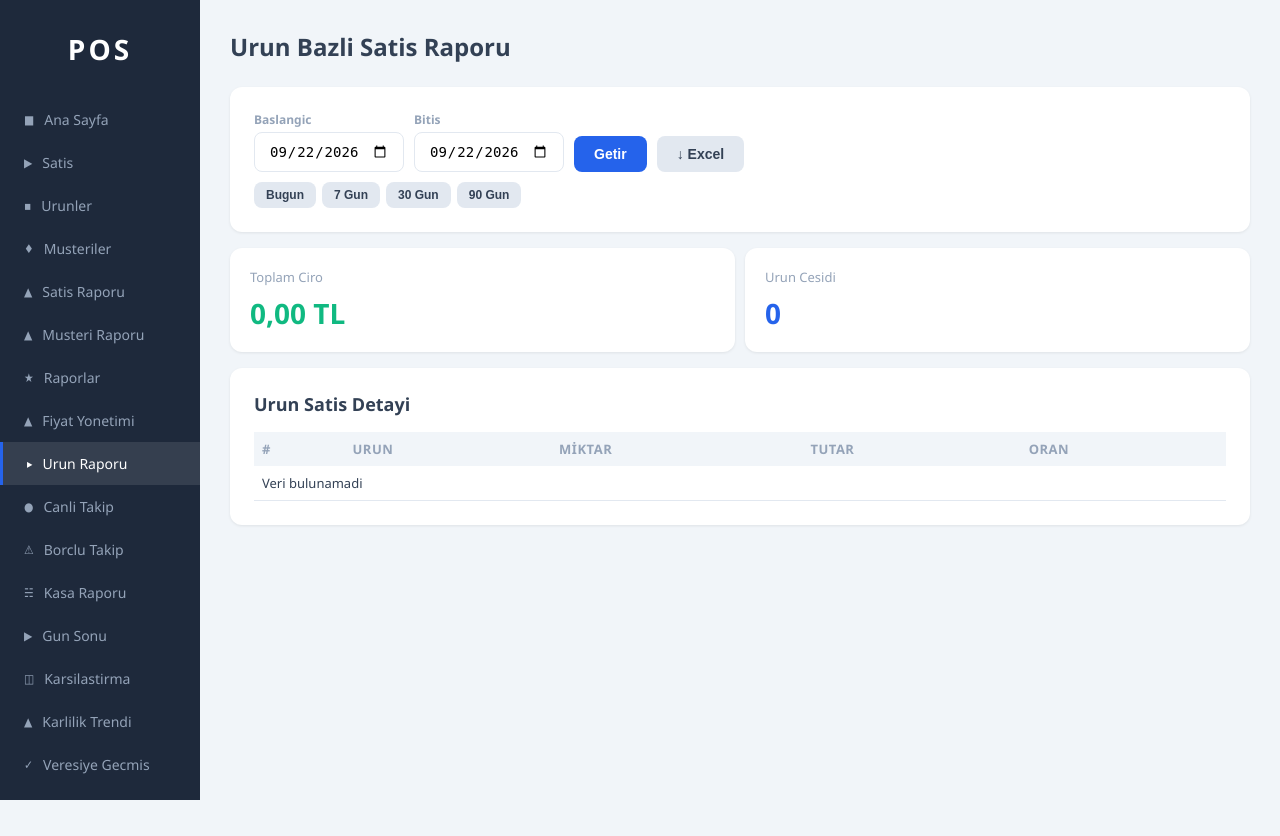
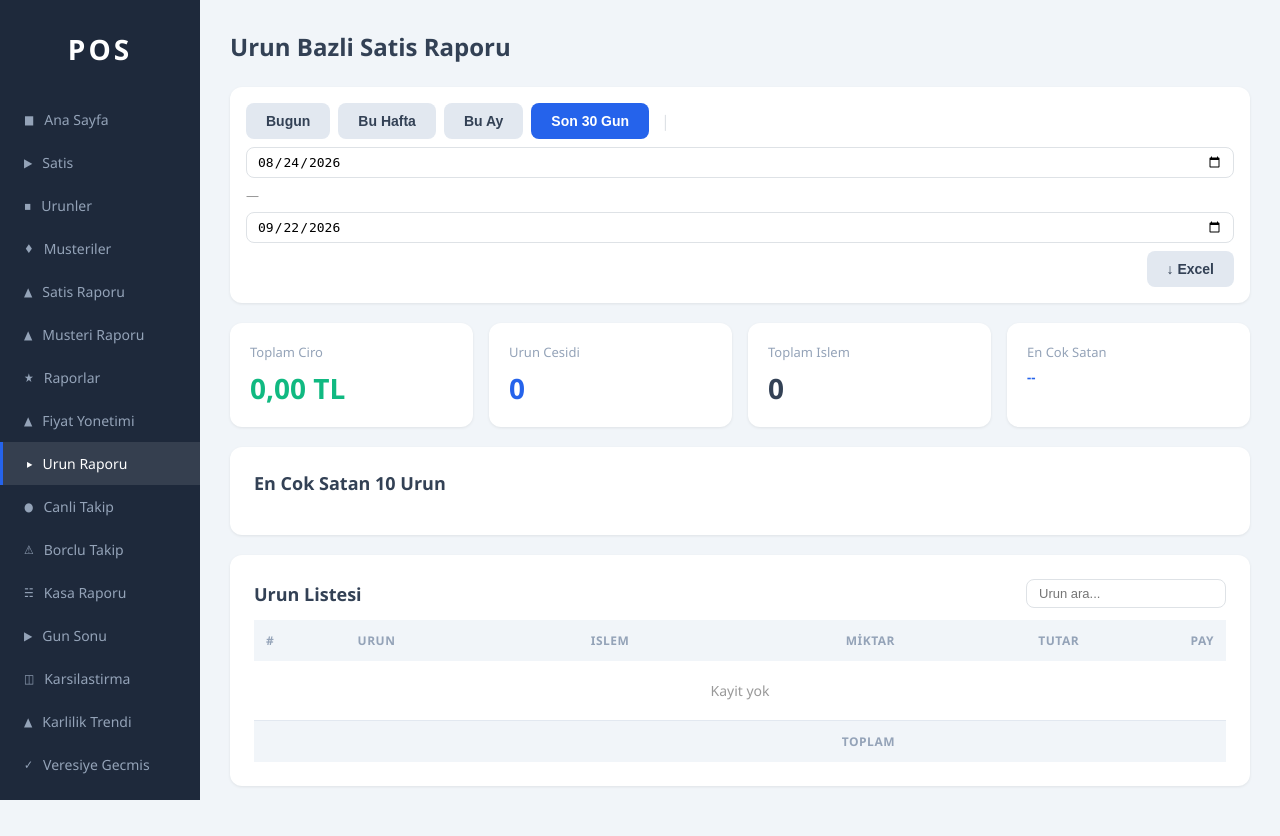
Before and after one commit to tavukcu/pos-system, a Flask app: page /urun-rapor in a window 1280 px wide. Before the commit the page ends 800 px from the top, so only its background shows below. Run offline with Flask 3, Linux system fonts and the light colour scheme; data that the repository does not hold is empty; some libraries are stand-ins or nearby versions.

Commit message:
Ürün raporu sayfası yeni stile güncellendi
Bugün/Bu Hafta/Bu Ay/Son 30 Gün hızlı filtreler, 4 özet kart,
yatay bar grafik (top 10), arama filtresi, inline bar tablo stili.

Co-Authored-By: Claude Sonnet 4.6 <noreply@anthropic.com>

```diff
--- a/templates/urun_rapor.html
+++ b/templates/urun_rapor.html
@@ -5,113 +5,205 @@
     <h1>Urun Bazli Satis Raporu</h1>
 </div>
 
-<div class="card" style="margin-bottom:16px">
-    <div class="tarih-filtre">
-        <div class="tarih-grup">
-            <label>Baslangic</label>
-            <input type="date" id="tarih-bas" />
-        </div>
-        <div class="tarih-grup">
-            <label>Bitis</label>
-            <input type="date" id="tarih-bit" />
-        </div>
-        <button class="btn btn-primary" onclick="yukle()">Getir</button>
-        <button class="btn btn-secondary" onclick="exportExcel()">&#8595; Excel</button>
-    </div>
-    <div class="hizli-filtre">
-        <button class="btn btn-secondary btn-sm" onclick="hizli(0)">Bugun</button>
-        <button class="btn btn-secondary btn-sm" onclick="hizli(7)">7 Gun</button>
-        <button class="btn btn-secondary btn-sm" onclick="hizli(30)">30 Gun</button>
-        <button class="btn btn-secondary btn-sm" onclick="hizli(90)">90 Gun</button>
+<!-- FİLTRE -->
+<div class="card" style="padding:16px;margin-bottom:20px">
+    <div style="display:flex;gap:8px;flex-wrap:wrap;align-items:center">
+        <button class="btn btn-secondary hizli-btn" data-tip="bugun" onclick="hizliFiltre('bugun')">Bugun</button>
+        <button class="btn btn-secondary hizli-btn" data-tip="bu_hafta" onclick="hizliFiltre('bu_hafta')">Bu Hafta</button>
+        <button class="btn btn-secondary hizli-btn" data-tip="bu_ay" onclick="hizliFiltre('bu_ay')">Bu Ay</button>
+        <button class="btn btn-secondary hizli-btn active" data-tip="son30" onclick="hizliFiltre('son30')">Son 30 Gun</button>
+        <span style="color:#dee2e6;margin:0 4px">|</span>
+        <input type="date" id="filtre-bas" onchange="yukle()" style="padding:6px 10px;border:1px solid #dee2e6;border-radius:8px;font-size:13px">
+        <span style="color:#999;font-size:13px">—</span>
+        <input type="date" id="filtre-bit" onchange="yukle()" style="padding:6px 10px;border:1px solid #dee2e6;border-radius:8px;font-size:13px">
+        <button onclick="exportExcel()" class="btn btn-secondary" style="margin-left:auto">&#8595; Excel</button>
     </div>
 </div>
 
-<div class="ur-stats">
+<!-- ÖZET KARTLAR -->
+<div style="display:grid;grid-template-columns:repeat(auto-fit,minmax(170px,1fr));gap:16px;margin-bottom:20px">
     <div class="stat-card">
         <div class="label">Toplam Ciro</div>
-        <div class="value success" id="ur-ciro">--</div>
+        <div class="value success" id="s-ciro">--</div>
     </div>
     <div class="stat-card">
         <div class="label">Urun Cesidi</div>
-        <div class="value primary" id="ur-cesit">--</div>
+        <div class="value primary" id="s-cesit">--</div>
+    </div>
+    <div class="stat-card">
+        <div class="label">Toplam Islem</div>
+        <div class="value" id="s-islem">--</div>
+    </div>
+    <div class="stat-card">
+        <div class="label">En Cok Satan</div>
+        <div id="s-top" style="font-size:13px;font-weight:700;color:#2563eb;margin-top:4px;line-height:1.3">--</div>
     </div>
 </div>
 
+<!-- GRAFİK (top 10) -->
 <div class="card">
-    <h2>Urun Satis Detayi</h2>
+    <h2 style="margin-bottom:16px">En Cok Satan 10 Urun</h2>
+    <div style="overflow-x:auto">
+        <div id="chart-urun" style="display:flex;flex-direction:column;gap:8px"></div>
+    </div>
+</div>
+
+<!-- TABLO -->
+<div class="card" style="margin-top:20px">
+    <div style="display:flex;justify-content:space-between;align-items:center;margin-bottom:12px;flex-wrap:wrap;gap:8px">
+        <h2 style="margin:0">Urun Listesi <span id="liste-sayisi" style="font-size:13px;font-weight:400;color:#666"></span></h2>
+        <input type="text" id="arama" placeholder="Urun ara..." oninput="filterListe()"
+            style="padding:6px 12px;border:1px solid #dee2e6;border-radius:8px;font-size:13px;width:200px">
+    </div>
     <div class="table-wrapper">
-        <table class="urun-tablo">
-            <thead><tr><th>#</th><th>Urun</th><th>Miktar</th><th>Tutar</th><th>Oran</th></tr></thead>
-            <tbody id="urun-table"></tbody>
+        <table>
+            <thead>
+                <tr>
+                    <th>#</th>
+                    <th>Urun</th>
+                    <th style="text-align:center">Islem</th>
+                    <th style="text-align:right">Miktar</th>
+                    <th style="text-align:right">Tutar</th>
+                    <th style="text-align:right">Pay</th>
+                </tr>
+            </thead>
+            <tbody id="liste-tbody">
+                <tr><td colspan="6" style="text-align:center;color:#999;padding:20px">Yukleniyor...</td></tr>
+            </tbody>
+            <tfoot>
+                <tr>
+                    <th colspan="4" style="text-align:right">TOPLAM</th>
+                    <th id="liste-toplam" style="text-align:right;color:#0d6efd"></th>
+                    <th></th>
+                </tr>
+            </tfoot>
         </table>
     </div>
 </div>
-
-<style>
-.tarih-filtre { display: flex; gap: 10px; align-items: flex-end; flex-wrap: wrap; margin-bottom: 10px; }
-.tarih-grup { display: flex; flex-direction: column; gap: 4px; }
-.tarih-grup label { font-size: 12px; font-weight: 600; color: var(--text-light); }
-.tarih-grup input { width: 150px; }
-.hizli-filtre { display: flex; gap: 6px; flex-wrap: wrap; }
-.btn-sm { padding: 6px 12px; font-size: 12px; }
-.ur-stats { display: grid; grid-template-columns: repeat(2, 1fr); gap: 10px; margin-bottom: 16px; }
-.urun-tablo td, .urun-tablo th { padding: 8px; font-size: 13px; }
-.oran-bar { display: inline-block; height: 6px; border-radius: 3px; background: var(--primary); min-width: 4px; vertical-align: middle; margin-right: 6px; }
-
-@media (max-width: 768px) {
-    .tarih-grup input { width: 130px; }
-    .tarih-filtre { gap: 6px; }
-    .ur-stats .stat-card .value { font-size: 18px; }
-    .ur-stats .stat-card { padding: 10px; }
-    .urun-tablo td, .urun-tablo th { padding: 6px 4px; font-size: 12px; }
-    .urun-tablo td:first-child, .urun-tablo th:first-child { display: none; }
-}
-</style>
 {% endblock %}
 
 {% block scripts %}
+<style>
+.hizli-btn.active { background:#2563eb !important; color:#fff !important; }
+</style>
 <script>
-function today() { return new Date().toISOString().split('T')[0]; }
-function daysAgo(n) { const d = new Date(); d.setDate(d.getDate() - n); return d.toISOString().split('T')[0]; }
+let tumData = [];
 
-function hizli(gun) {
-    document.getElementById('tarih-bit').value = today();
-    document.getElementById('tarih-bas').value = gun === 0 ? today() : daysAgo(gun);
+document.addEventListener('DOMContentLoaded', () => hizliFiltre('son30'));
+
+function hizliFiltre(tip) {
+    document.querySelectorAll('.hizli-btn').forEach(b => b.classList.toggle('active', b.dataset.tip === tip));
+    const today = new Date();
+    let bas, bit = fmtDate(today);
+    if (tip === 'bugun') {
+        bas = bit;
+    } else if (tip === 'bu_hafta') {
+        const d = new Date(today);
+        const dow = today.getDay() || 7;
+        d.setDate(today.getDate() - dow + 1);
+        bas = fmtDate(d);
+    } else if (tip === 'bu_ay') {
+        bas = fmtDate(new Date(today.getFullYear(), today.getMonth(), 1));
+    } else {
+        const d = new Date(today);
+        d.setDate(today.getDate() - 29);
+        bas = fmtDate(d);
+    }
+    document.getElementById('filtre-bas').value = bas;
+    document.getElementById('filtre-bit').value = bit;
     yukle();
 }
 
+function fmtDate(d) {
+    return d.getFullYear() + '-' + String(d.getMonth()+1).padStart(2,'0') + '-' + String(d.getDate()).padStart(2,'0');
+}
+
 async function yukle() {
-    const bas = document.getElementById('tarih-bas').value;
-    const bit = document.getElementById('tarih-bit').value;
+    const bas = document.getElementById('filtre-bas').value;
+    const bit = document.getElementById('filtre-bit').value;
     if (!bas || !bit) return;
+    document.getElementById('liste-tbody').innerHTML = '<tr><td colspan="6" style="text-align:center;color:#999;padding:20px">Yukleniyor...</td></tr>';
+    const data = await fetch(`/api/rapor/urun_bazli?baslangic=${bas}&bitis=${bit}`).then(r => r.json());
+    tumData = data.urunler || [];
+    renderOzet(data);
+    renderGrafik(tumData.slice(0, 10));
+    filterListe();
+}
 
-    const data = await fetch(`/api/rapor/urun_bazli?baslangic=${bas}&bitis=${bit}`).then(r => r.json());
+function renderOzet(d) {
+    document.getElementById('s-ciro').textContent = formatMoney(d.toplam_ciro);
+    document.getElementById('s-cesit').textContent = d.urun_sayisi;
+    const toplamIslem = (d.urunler || []).reduce((s, u) => s + u.islem, 0);
+    document.getElementById('s-islem').textContent = toplamIslem;
+    document.getElementById('s-top').textContent = d.urunler && d.urunler.length
+        ? d.urunler[0].ad + ' — ' + formatMoney(d.urunler[0].tutar)
+        : '--';
+}
 
-    document.getElementById('ur-ciro').textContent = formatMoney(data.toplam_ciro);
-    document.getElementById('ur-cesit').textContent = data.urun_sayisi;
+function renderGrafik(urunler) {
+    const el = document.getElementById('chart-urun');
+    el.innerHTML = '';
+    if (!urunler.length) return;
+    const maxTutar = urunler[0].tutar || 1;
+    urunler.forEach(u => {
+        const pct = Math.round(u.tutar / maxTutar * 100);
+        el.innerHTML += `
+        <div style="display:flex;align-items:center;gap:10px">
+            <div style="width:160px;font-size:12px;font-weight:600;text-align:right;flex-shrink:0;overflow:hidden;text-overflow:ellipsis;white-space:nowrap" title="${u.ad}">${u.ad}</div>
+            <div style="flex:1;background:#f1f5f9;border-radius:4px;height:22px;position:relative">
+                <div style="width:${pct}%;height:100%;background:#2563eb;border-radius:4px;min-width:4px"></div>
+                <span style="position:absolute;right:8px;top:50%;transform:translateY(-50%);font-size:12px;font-weight:600;color:#334155">${formatMoney(u.tutar)}</span>
+            </div>
+        </div>`;
+    });
+}
 
-    document.getElementById('urun-table').innerHTML = data.urunler.map((u, i) =>
-        `<tr>
-            <td>${i + 1}</td>
-            <td><strong>${u.ad}</strong></td>
-            <td>${u.miktar.toFixed(u.birim === 'KG' ? 2 : 0)} ${u.birim}</td>
-            <td><strong>${formatMoney(u.tutar)}</strong></td>
-            <td><span class="oran-bar" style="width:${Math.max(u.oran, 1)}px"></span>${u.oran}%</td>
-        </tr>`
-    ).join('') || '<tr><td colspan="5">Veri bulunamadi</td></tr>';
+function filterListe() {
+    const q = document.getElementById('arama').value.toLowerCase();
+    const filtered = q ? tumData.filter(u => u.ad.toLowerCase().includes(q)) : tumData;
+    renderListe(filtered);
+}
+
+function renderListe(urunler) {
+    document.getElementById('liste-sayisi').textContent = urunler.length ? `(${urunler.length} urun)` : '';
+    const tbody = document.getElementById('liste-tbody');
+    if (!urunler.length) {
+        tbody.innerHTML = '<tr><td colspan="6" style="text-align:center;color:#999;padding:20px">Kayit yok</td></tr>';
+        document.getElementById('liste-toplam').textContent = '';
+        return;
+    }
+    const toplamCiro = urunler.reduce((s, u) => s + u.tutar, 0);
+    const maxTutar = urunler[0].tutar || 1;
+    tbody.innerHTML = urunler.map((u, i) => {
+        const barW = Math.round(u.tutar / maxTutar * 60);
+        return `<tr>
+            <td style="color:#999;font-size:12px">${i+1}</td>
+            <td><strong>${esc(u.ad)}</strong></td>
+            <td style="text-align:center">${u.islem}</td>
+            <td style="text-align:right;color:#666">${u.miktar.toFixed(u.birim === 'KG' ? 2 : 0)} ${esc(u.birim)}</td>
+            <td style="text-align:right">
+                <div style="display:flex;align-items:center;justify-content:flex-end;gap:8px">
+                    <div style="width:60px;height:6px;background:#f1f5f9;border-radius:3px">
+                        <div style="width:${barW}px;height:100%;background:#2563eb;border-radius:3px"></div>
+                    </div>
+                    <strong>${formatMoney(u.tutar)}</strong>
+                </div>
+            </td>
+            <td style="text-align:right;color:#999;font-size:12px">${u.oran}%</td>
+        </tr>`;
+    }).join('');
+    document.getElementById('liste-toplam').innerHTML = `<strong>${formatMoney(toplamCiro)}</strong>`;
 }
 
 function exportExcel() {
-    const bas = document.getElementById('tarih-bas').value;
-    const bit = document.getElementById('tarih-bit').value;
+    const bas = document.getElementById('filtre-bas').value;
+    const bit = document.getElementById('filtre-bit').value;
     if (!bas || !bit) { alert('Tarih secin'); return; }
     window.location = `/api/export/urun_rapor?baslangic=${bas}&bitis=${bit}`;
 }
 
-document.addEventListener('DOMContentLoaded', () => {
-    document.getElementById('tarih-bas').value = today();
-    document.getElementById('tarih-bit').value = today();
-    yukle();
-});
+function esc(s) {
+    return (s||'').replace(/&/g,'&amp;').replace(/</g,'&lt;').replace(/>/g,'&gt;');
+}
 </script>
 {% endblock %}
```
